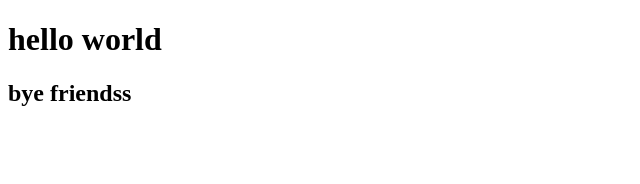
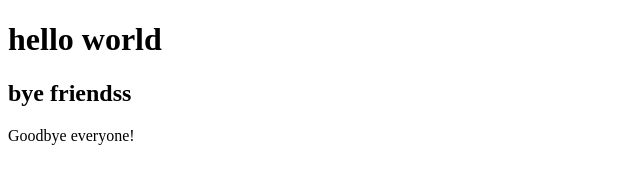
Before and after one commit to Vinaysai612/js, a plain HTML site: page demo.html in a window 1280 px wide. Shown: the whole page, without its empty margins (0-640 px from the left). Drawn offline with Linux system fonts and the light colour scheme.

Commit message:
Add goodbye message to demo.html

```diff
--- a/demo.html
+++ b/demo.html
@@ -6,5 +6,6 @@
     <body>
         <h1>hello world</h1>
         <h2>bye friendss</h2>
+        <p>Goodbye everyone!</p>
     </body>
 </html>
```
